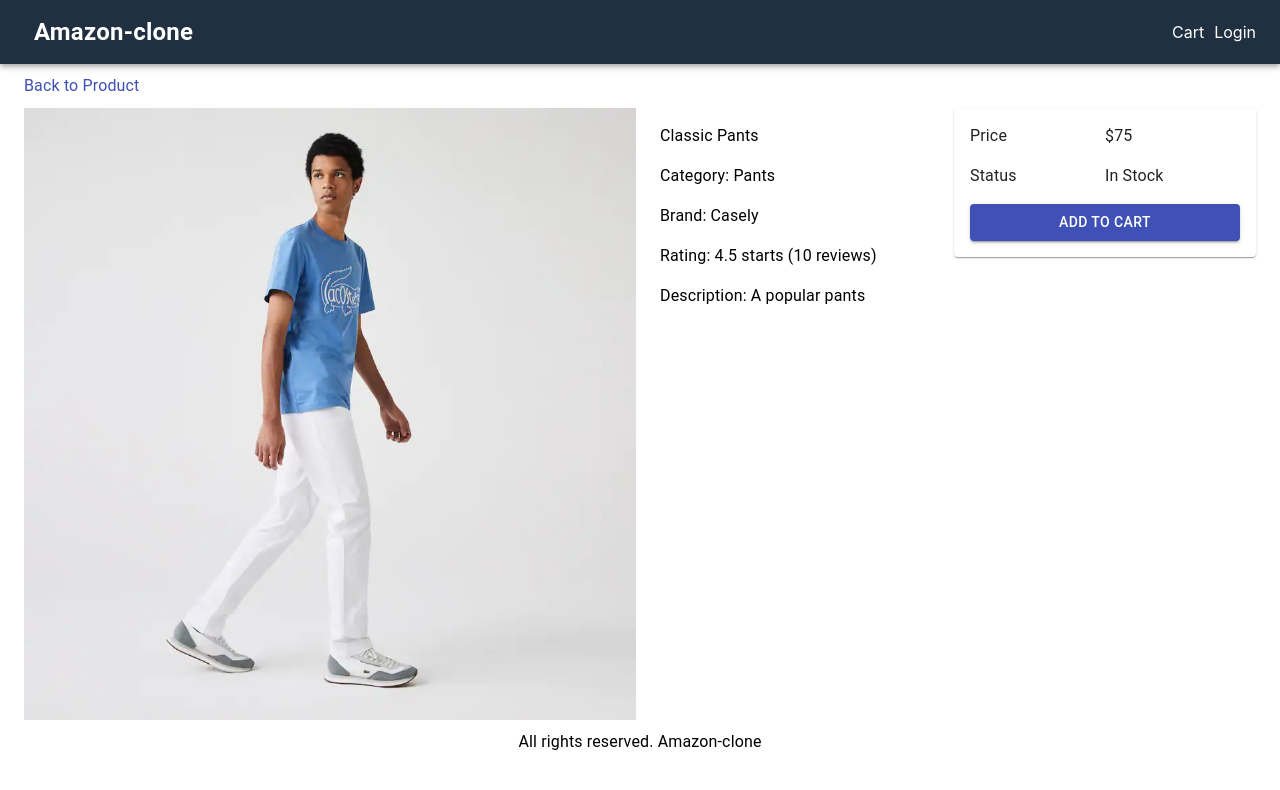
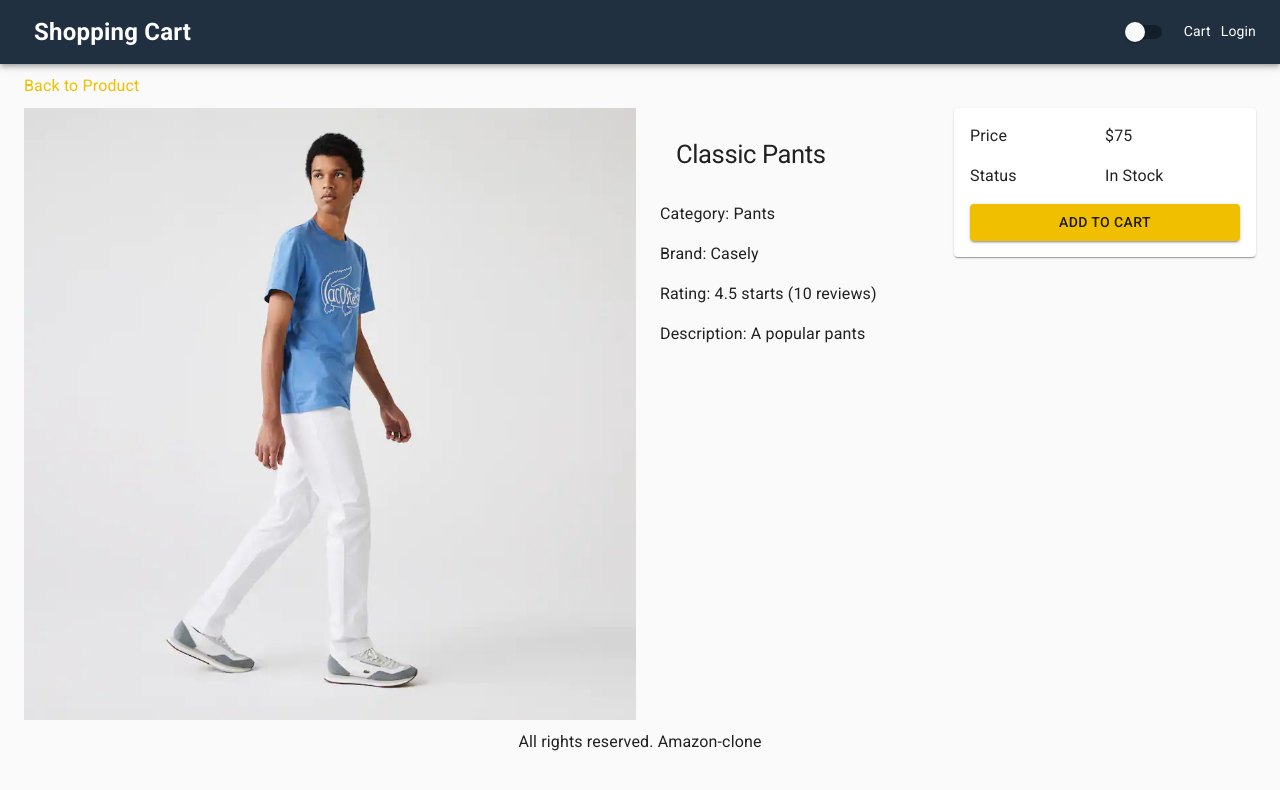
Before and after one commit to dambujo/amazon-clone, a Next.js app: page /product/classic-pants in a window 1280 px wide. Shown: the top 790 px of the page. Built offline with nearby package versions, Linux system fonts and the light colour scheme.

Commit message:
implement dark mode
Dark Mode functionality

```diff
--- a/components/Layout.js
+++ b/components/Layout.js
@@ -1,32 +1,75 @@
 import {
   AppBar,
   Container,
+  CssBaseline,
   Link,
+  Switch,
+  ThemeProvider,
   Toolbar,
   Typography,
 } from '@material-ui/core';
+import { createTheme } from '@material-ui/core/styles';
 import Head from 'next/head';
-import React from 'react';
+import React, { useContext } from 'react';
 import NextLink from 'next/link';
 import useStyles from '../utils/styles';
+import { Store } from '../utils/Store';
 
 export default function Layout({ title, children, description }) {
+  const { state, dispatch } = useContext(Store);
+  const { darkMode } = state;
+
+  const theme = createTheme({
+    typography: {
+      h1: {
+        fontSize: '1.6rem',
+        fontWeight: 400,
+        margin: '1rem',
+      },
+      h2: {
+        fontSize: '1.4rem',
+        fontWeight: 400,
+        margin: '1rem',
+      },
+      body1: {
+        fontWeight: 'normal',
+      },
+    },
+    palette: {
+      type: darkMode ? 'dark' : 'light',
+      primary: {
+        main: '#f0c000',
+      },
+      secondary: {
+        main: '#208080',
+      },
+    },
+  });
   const classes = useStyles();
+  const darkModeChangeHandler = () => {
+    dispatch({ type: darkMode ? 'DARK_MODE_OF' : 'DARK_MODE_ON' });
+  };
   return (
     <div>
       <Head>
         <title>{title ? `${title} - Amazon-clone` : 'Amazon-clone'}</title>
         {description && <meta name="description" content={description}></meta>}
       </Head>
+      <ThemeProvider theme={theme}>
+        <CssBaseline />
         <AppBar position="static" className={classes.navbar}>
           <Toolbar>
             <NextLink href="/" passHref>
               <Link>
-              <Typography className={classes.brand}>Amazon-clone</Typography>
+                <Typography className={classes.brand}>Shopping Cart</Typography>
               </Link>
             </NextLink>
             <div className={classes.grow}></div>
             <div>
+              <Switch
+                checked={darkMode}
+                onChange={darkModeChangeHandler}
+              ></Switch>
               <NextLink href="/cart" passHref>
                 <Link>Cart</Link>
               </NextLink>
@@ -40,6 +83,7 @@ export default function Layout({ title, children, description }) {
         <footer className={classes.footer}>
           <Typography>All rights reserved. Amazon-clone</Typography>
         </footer>
+      </ThemeProvider>
     </div>
   );
 }
--- a/pages/_app.js
+++ b/pages/_app.js
@@ -1,5 +1,6 @@
 import { useEffect } from 'react';
 import '../styles/globals.css';
+import { StoreProvider } from '../utils/Store';
 
 function MyApp({ Component, pageProps }) {
   useEffect(() => {
@@ -8,7 +9,11 @@ function MyApp({ Component, pageProps }) {
       jssStyles.parentElement.removeChild(jssStyles);
     }
   }, []);
-  return <Component {...pageProps} />;
+  return (
+    <StoreProvider>
+      <Component {...pageProps} />
+    </StoreProvider>
+  );
 }
 
 export default MyApp;
--- a/pages/_document.js
+++ b/pages/_document.js
@@ -6,7 +6,12 @@ export default class MyDocument extends Document {
   render() {
     return (
       <Html lang="en">
-        <Head></Head>
+        <Head>
+          <link
+            rel="stylesheet"
+            href="https://fonts.googleapis.com/css?family=Roboto:300,400,500,700&display=swap"
+          />
+        </Head>
         <body>
           <Main />
           <NextScript />
--- a/pages/product/[slug].js
+++ b/pages/product/[slug].js
@@ -45,7 +45,9 @@ export default function ProductScreen() {
         <Grid item md={3} xs={12}>
           <List>
             <ListItem>
-              <Typography component="h1">{product.name}</Typography>{' '}
+              <Typography component="h1" variant="h1">
+                {product.name}
+              </Typography>{' '}
             </ListItem>
             <ListItem>
               <Typography>Category: {product.category}</Typography>{' '}
--- /dev/null
+++ b/utils/Store.js
@@ -0,0 +1,23 @@
+import { createContext, useReducer } from 'react';
+
+export const Store = createContext();
+const initialState = {
+  darkMode: false,
+};
+
+function reducer(state, action) {
+  switch (action.type) {
+    case 'DARK_MODE_ON':
+      return { ...state, darkMode: true };
+    case 'DARK_MODE_OFF':
+      return { ...state, darkMode: false };
+    default:
+      return state;
+  }
+}
+
+export function StoreProvider(props) {
+  const [state, dispatch] = useReducer(reducer, initialState);
+  const value = { state, dispatch };
+  return <Store.Provider value={value}>{props.children}</Store.Provider>;
+}
--- a/utils/data.js
+++ b/utils/data.js
@@ -61,7 +61,7 @@ const data = {
       brand: 'Zara',
       rating: 4.5,
       numReviews: 10,
-      countInStock: 20,
+      countInStock: 0,
       description: 'A popular pants',
     },
     {
```
Also changed, not shown: .eslintrc.json. Lines whose indentation alone changed are shown as unchanged.
